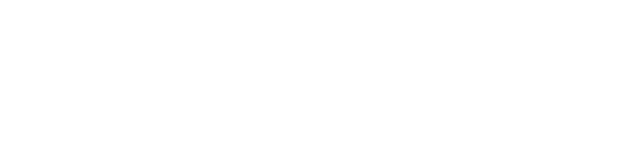
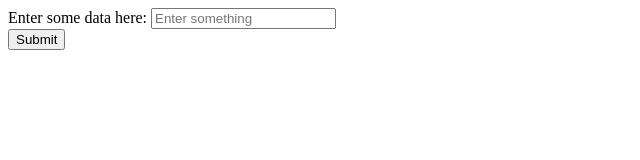
Before and after one commit to wildIons/Week_10_LAB, a plain HTML site: page index.html in a window 1280 px wide. Shown: the whole page, without its empty margins (0-640 px from the left). Drawn offline with Linux system fonts and the light colour scheme.

Commit message:
index update

```diff
--- a/index.html
+++ b/index.html
@@ -3,10 +3,17 @@
 	<head>
 		<title>Data taker!</title>
 		<script>
-
+			function getData(){
+				let txt = document.getElementById("dataBox");
+				alert(txt.value);
+			}
 		</script>
 	</head>
 	<body>
-
+		<form>
+			<label>Enter some data here:</label>
+			<input type="text" id="dataBox" placeholder="Enter something">
+		</form>
+		<button type="button" onclick="getData()">Submit</button>
 	</body>
 </html>
```
